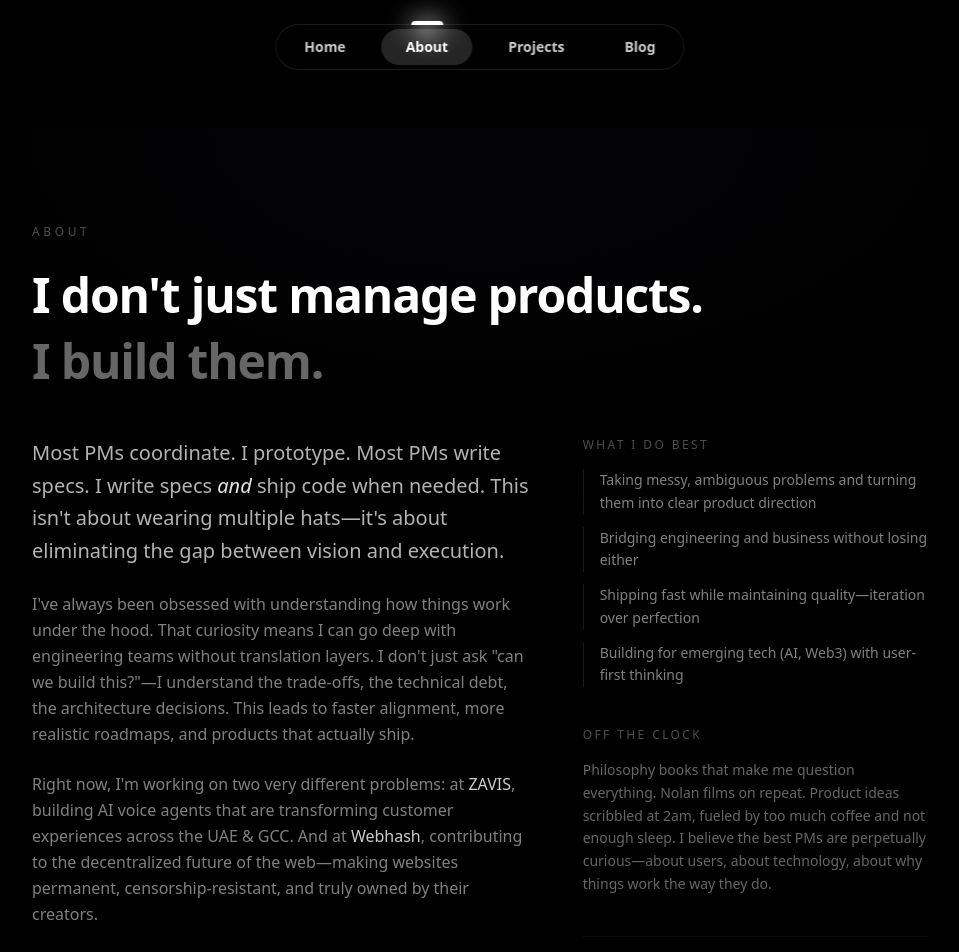
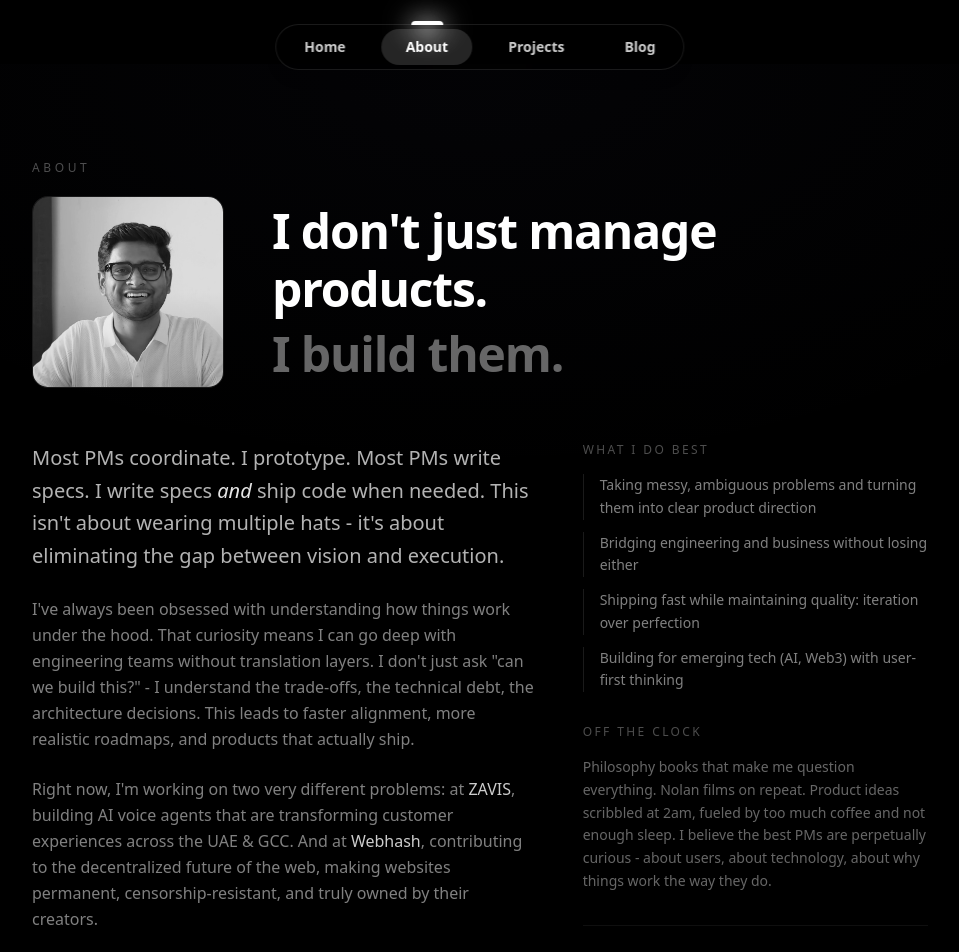
Before and after one commit to vidyasagarchamle/portfolio_website_v3, a Next.js app: page /about in a window 1280 px wide. Shown: the top 952 px of the page, without its empty margins (160-1119 px from the left). Built offline with nearby package versions, Linux system fonts and the light colour scheme.

Commit message:
Update about section layout, fix navbar spacing on all pages, add Hashvault project, update Modly link, remove all em dashes from content

```diff
--- a/src/app/about/page.tsx
+++ b/src/app/about/page.tsx
@@ -20,7 +20,7 @@ export default function AboutPage() {
       <NavBar items={navItems} />
 
       {/* Spacer for navbar */}
-      <div className="pt-24 sm:pt-32" />
+      <div className="pt-12 sm:pt-16" />
 
       {/* About Section */}
       <AboutSection />
--- a/src/app/blog/page.tsx
+++ b/src/app/blog/page.tsx
@@ -162,7 +162,7 @@ export default function BlogPage() {
       <NavBar items={navItems} />
 
       {/* Spacer for navbar */}
-      <div className="pt-24 sm:pt-32" />
+      <div className="pt-12 sm:pt-16" />
 
       {/* Blog Section */}
       <section className="relative py-20 bg-black px-6" style={{ pointerEvents: 'auto' }}>
--- a/src/app/projects/page.tsx
+++ b/src/app/projects/page.tsx
@@ -20,7 +20,7 @@ export default function ProjectsPage() {
       <NavBar items={navItems} />
 
       {/* Spacer for navbar */}
-      <div className="pt-24 sm:pt-32" />
+      <div className="pt-12 sm:pt-16" />
 
       {/* Case Studies Section */}
       <CaseStudiesSection />
--- a/src/components/sections/about.tsx
+++ b/src/components/sections/about.tsx
@@ -1,5 +1,6 @@
 "use client";
 
+import Image from "next/image";
 import { motion } from "framer-motion";
 import { BlurFade } from "@/components/ui/blur-fade";
 
@@ -25,10 +26,29 @@ export function AboutSection() {
 
         {/* Main Headline - The Hook */}
         <BlurFade delay={0.1}>
-          <h2 className="mt-6 text-3xl md:text-4xl lg:text-5xl font-semibold text-white leading-[1.2] tracking-tight">
-            I don&apos;t just manage products.
-            <span className="block text-white/40 mt-2">I build them.</span>
-          </h2>
+          <div className="mt-6 flex flex-col md:flex-row md:items-start md:gap-8 lg:gap-12">
+            {/* Profile Photo - Top on mobile, left on desktop */}
+            <BlurFade delay={0.15}>
+              <div className="relative w-32 h-32 md:w-40 md:h-40 lg:w-48 lg:h-48 flex-shrink-0 rounded-2xl overflow-hidden border border-white/[0.08] bg-white/[0.02] mb-6 md:mb-0">
+                <Image
+                  src="/profile.jpg"
+                  alt="Vidyasagar Chamle"
+                  fill
+                  className="object-cover"
+                  priority
+                />
+                <div className="absolute inset-0 bg-gradient-to-t from-black/20 via-transparent to-transparent pointer-events-none" />
+              </div>
+            </BlurFade>
+
+            {/* Headline */}
+            <div className="flex-1">
+              <h2 className="text-3xl md:text-4xl lg:text-5xl font-semibold text-white leading-[1.2] tracking-tight">
+                I don&apos;t just manage products.
+                <span className="block text-white/40 mt-2">I build them.</span>
+              </h2>
+            </div>
+          </div>
         </BlurFade>
 
         {/* Main Narrative */}
@@ -40,7 +60,7 @@ export function AboutSection() {
               <p className="text-lg md:text-xl text-white/70 leading-relaxed">
                 Most PMs coordinate. I prototype. Most PMs write specs. I write specs
                 <em className="text-white/90"> and </em> ship code when needed. This isn&apos;t
-                about wearing multiple hats—it&apos;s about eliminating the gap between
+                about wearing multiple hats - it&apos;s about eliminating the gap between
                 vision and execution.
               </p>
             </BlurFade>
@@ -49,7 +69,7 @@ export function AboutSection() {
               <p className="text-white/50 leading-relaxed">
                 I&apos;ve always been obsessed with understanding how things work under the hood.
                 That curiosity means I can go deep with engineering teams without translation
-                layers. I don&apos;t just ask "can we build this?"—I understand the trade-offs,
+                layers. I don&apos;t just ask "can we build this?" - I understand the trade-offs,
                 the technical debt, the architecture decisions. This leads to faster alignment,
                 more realistic roadmaps, and products that actually ship.
               </p>
@@ -61,7 +81,7 @@ export function AboutSection() {
                 <span className="text-white/80"> ZAVIS</span>, building AI voice agents
                 that are transforming customer experiences across the UAE & GCC. And at
                 <span className="text-white/80"> Webhash</span>, contributing to the
-                decentralized future of the web—making websites permanent, censorship-resistant,
+                decentralized future of the web, making websites permanent, censorship-resistant,
                 and truly owned by their creators.
               </p>
             </BlurFade>
@@ -77,7 +97,7 @@ export function AboutSection() {
           {/* Right Column - The Details */}
           <div className="md:col-span-5">
             <BlurFade delay={0.3}>
-              <div className="sticky top-32 space-y-10">
+              <div className="sticky top-32 space-y-8">
 
                 {/* What I Do Best */}
                 <div>
@@ -88,7 +108,7 @@ export function AboutSection() {
                     {[
                       "Taking messy, ambiguous problems and turning them into clear product direction",
                       "Bridging engineering and business without losing either",
-                      "Shipping fast while maintaining quality—iteration over perfection",
+                      "Shipping fast while maintaining quality: iteration over perfection",
                       "Building for emerging tech (AI, Web3) with user-first thinking",
                     ].map((item, index) => (
                       <motion.li
@@ -114,7 +134,7 @@ export function AboutSection() {
                   <p className="text-sm text-white/40 leading-relaxed">
                     Philosophy books that make me question everything. Nolan films
                     on repeat. Product ideas scribbled at 2am, fueled by too much coffee
-                    and not enough sleep. I believe the best PMs are perpetually curious—about
+                    and not enough sleep. I believe the best PMs are perpetually curious - about
                     users, about technology, about why things work the way they do.
                   </p>
                 </div>
--- a/src/components/sections/case-studies.tsx
+++ b/src/components/sections/case-studies.tsx
@@ -160,7 +160,7 @@ export function CaseStudiesSection() {
               <h2 className="mt-4 text-2xl sm:text-3xl lg:text-4xl font-semibold text-white leading-relaxed">
                 Solving Product Challenges{" "}
                 <span className="text-white/40 text-lg sm:text-xl lg:text-2xl font-normal">
-                  — In-depth analyses of product problems and my approach to solving them.
+                  - In-depth analyses of product problems and my approach to solving them.
                 </span>
               </h2>
             </BlurFade>
--- a/src/components/sections/experience.tsx
+++ b/src/components/sections/experience.tsx
@@ -10,7 +10,7 @@ const experiences = [
     role: "Lead Product Manager",
     period: "Current",
     location: "Dubai (Remote)",
-    description: "Building a full-stack AI-powered customer engagement platform that automates conversations across WhatsApp, voice calls, email, and Instagram — enabling businesses to scale customer support, sales, and engagement 24/7.",
+    description: "Building a full-stack AI-powered customer engagement platform that automates conversations across WhatsApp, voice calls, email, and Instagram, enabling businesses to scale customer support, sales, and engagement 24/7.",
     highlights: [
       "Leading product strategy for AI phone agents and WhatsApp Business automation that handle customer conversations, bookings, and support across multiple channels",
       "Defining omnichannel experiences that seamlessly switch between chat, voice, and messaging while maintaining brand consistency",
@@ -151,7 +151,7 @@ function TimelineEntry({
           <p className="text-white/70 font-medium">
             {experience.role}
             {experience.project && (
-              <span className="text-white/40 font-normal"> — {experience.project}</span>
+              <span className="text-white/40 font-normal"> - {experience.project}</span>
             )}
           </p>
           <p className="text-sm text-white/40 md:hidden">{experience.location}</p>
@@ -223,7 +223,7 @@ export function ExperienceSection() {
               </BlurFade>
               <BlurFade delay={0.2}>
                 <p className="mt-6 text-white/50 leading-relaxed">
-                  From Web3 gaming to AI voice agents—building products across
+                  From Web3 gaming to AI voice agents, building products across
                   emerging tech that solve real problems.
                 </p>
               </BlurFade>
--- a/src/components/sections/projects.tsx
+++ b/src/components/sections/projects.tsx
@@ -19,7 +19,7 @@ const projects: Project[] = [
   {
     name: "Finwork CRM",
     description:
-      "AI-powered practice management for CAs — smart tax calculations, compliance tracking, and client management.",
+      "AI-powered practice management for CAs - smart tax calculations, compliance tracking, and client management.",
     href: "https://www.finworkcrm.com/",
     cta: "Visit Site",
     tags: ["AI/ML", "SaaS", "FinTech"],
@@ -30,11 +30,21 @@ const projects: Project[] = [
     name: "Modly AI",
     description:
       "AI-powered content moderation API that detects and filters policy violations automatically.",
-    href: "https://modly.ai",
+    href: "https://www.modly.xyz/",
     cta: "Visit Site",
     tags: ["AI/ML", "API"],
     gradient: "from-violet-500/20 via-violet-500/5 to-transparent",
     glowColor: "rgba(139, 92, 246, 0.15)",
+  },
+  {
+    name: "Hashvault",
+    description:
+      "Store your files permanently on IPFS - fast, reliable, and always accessible. Built on the Webhash Protocol for seamless and secure decentralized storage. Trusted by 100+ users.",
+    href: "https://hashvault.xyz/",
+    cta: "Visit Site",
+    tags: ["Web3", "IPFS", "Storage"],
+    gradient: "from-cyan-500/20 via-cyan-500/5 to-transparent",
+    glowColor: "rgba(6, 182, 212, 0.15)",
   },
   {
     name: "Token Trails",
--- a/src/components/sections/testimonials.tsx
+++ b/src/components/sections/testimonials.tsx
@@ -14,7 +14,7 @@ const testimonials = [
     avatar: "SC",
   },
   {
-    quote: "One of the most data-driven PMs I've worked with. He doesn't just rely on intuition—every decision is backed by user research and metrics. Our product adoption increased 3x under his leadership.",
+    quote: "One of the most data-driven PMs I've worked with. He doesn't just rely on intuition - every decision is backed by user research and metrics. Our product adoption increased 3x under his leadership.",
     name: "Michael Rodriguez",
     role: "CEO",
     company: "StartupXYZ",
```
Lines whose indentation alone changed are shown as unchanged.
